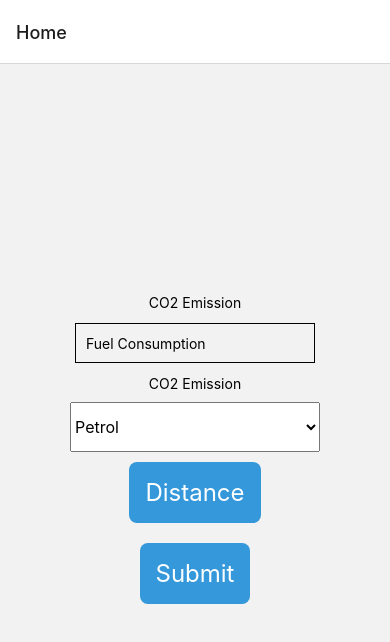
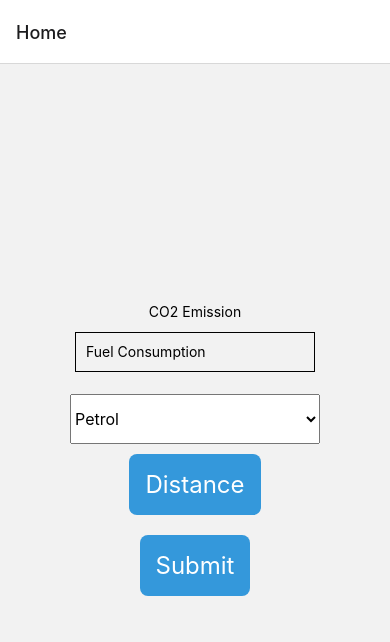
Before and after one commit to sea0416/CarbonFootPrint, a React Native app: screen /Home in a window 390 px wide. Shown: the top 642 px of the page. Built offline with nearby package versions, Linux system fonts and the light colour scheme.

Commit message:
mistake (remove double 'CO2 emissions'

```diff
--- a/src/Home.js
+++ b/src/Home.js
@@ -33,7 +33,6 @@ export default function Home({ navigation }) {
 
             {/*Button for Distance */}
 
-            <Text>CO2 Emission</Text>
 
             <Selection/>
 
```
